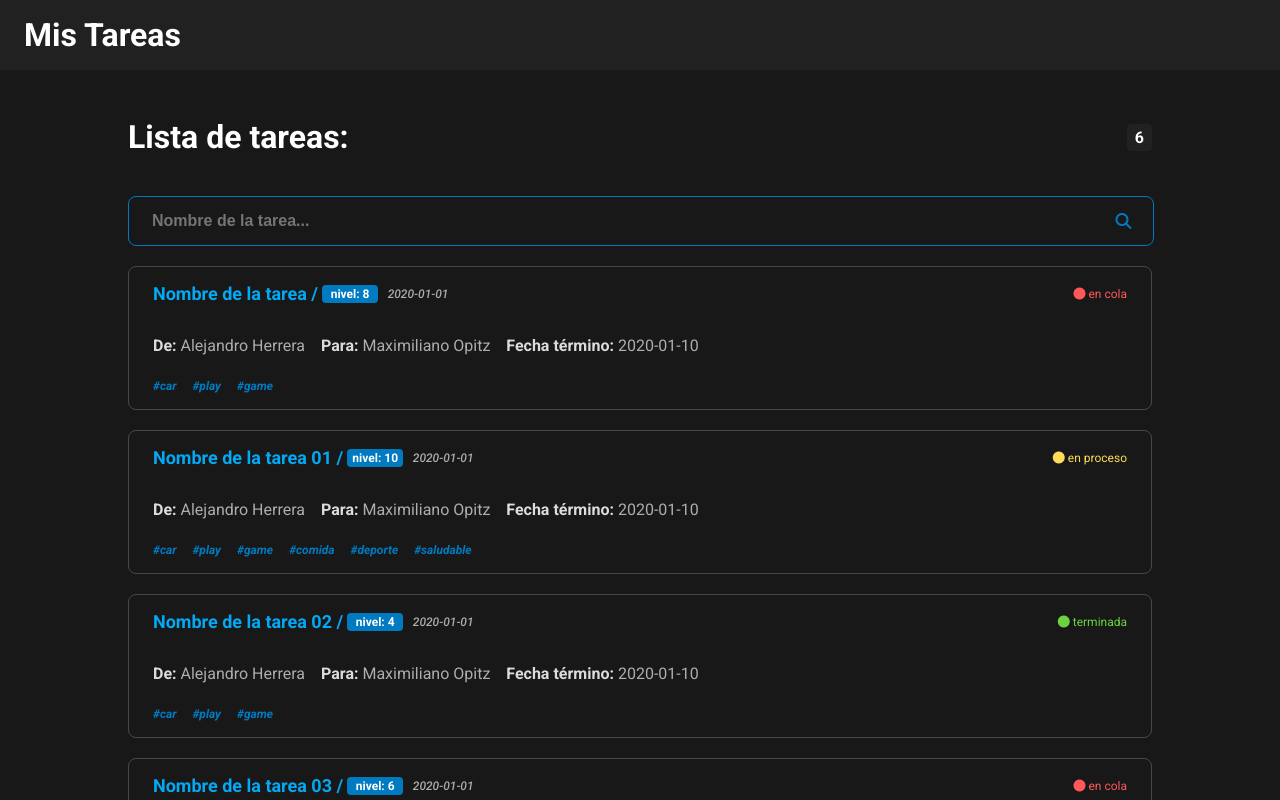
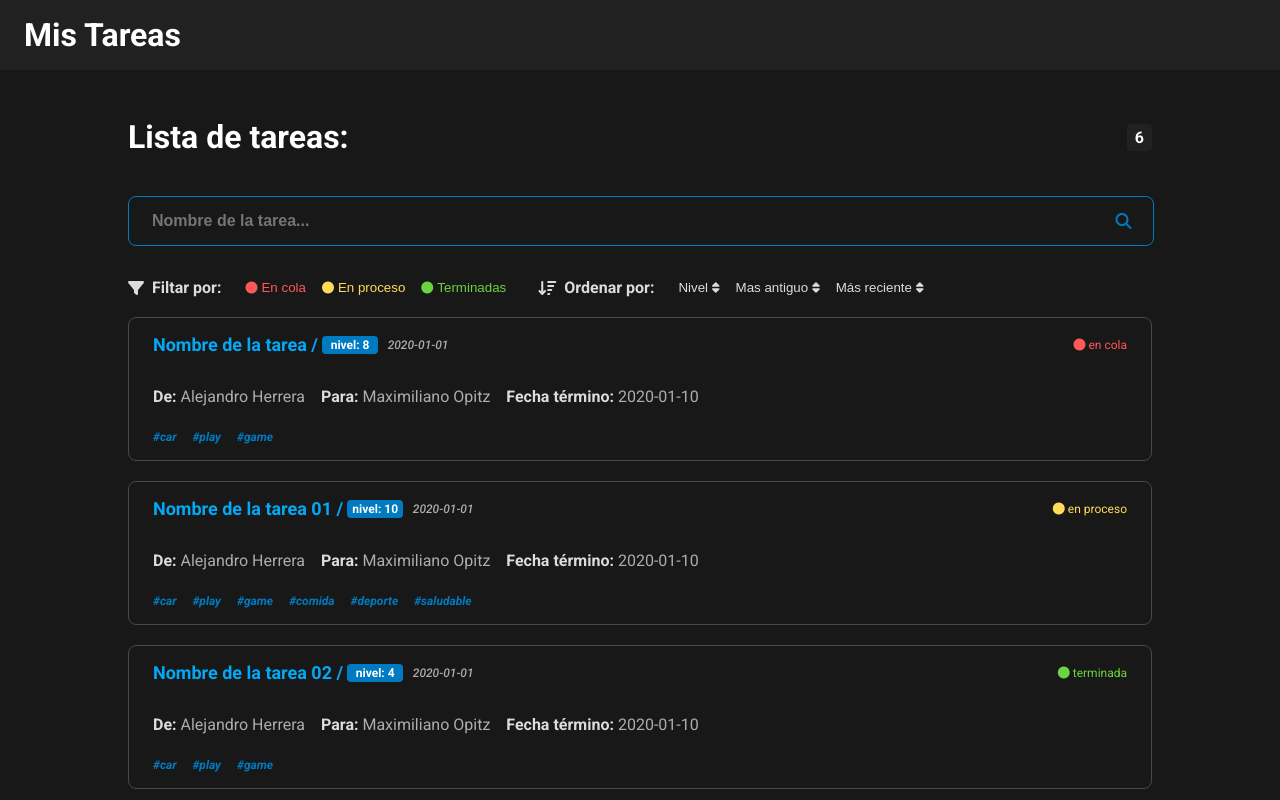
Before and after one commit to AlejandroIHT/my-task, a React app: page / in a window 1280 px wide. Shown: the top 800 px of the page. Built offline with nearby package versions, Linux system fonts and the light colour scheme.

Commit message:
[add] Filters component

```diff
--- a/public/index.html
+++ b/public/index.html
@@ -2,7 +2,7 @@
 <head>
   <meta charset="UTF-8">
   <meta name="viewport" content="width=device-width, initial-scale=1.0">
-  <title>My Task</title>
+  <title>Mis Tareas</title>
   <script src="https://kit.fontawesome.com/a8d9ca2f40.js" crossorigin="anonymous"></script>
 </head>
 <body>
--- /dev/null
+++ b/src/components/Filters.jsx
@@ -0,0 +1,66 @@
+import React from 'react';
+import '../styles/components/filters.css';
+
+const Filters = () => (
+  <div className="filters">
+    <div className="filters__container">
+      <div className="filters__icon">
+        <i className="fas fa-filter" />
+        <p>Filtar por:</p>
+      </div>
+      <div className="filters__inputs">
+        <div className="filters__inputs--status">
+          <div className="status__container--in-line">
+            <i className="fas fa-circle" />
+            <button className="status--in-line" type="button">
+              En cola
+            </button>
+          </div>
+          <div className="status__container--in-process">
+            <i className="fas fa-circle" />
+            <button className="status--in-process" type="button">
+              En proceso
+            </button>
+          </div>
+          <div className="status__container--finished">
+            <i className="fas fa-circle" />
+            <button className="status--finished" type="button">
+              Terminadas
+            </button>
+          </div>
+        </div>
+      </div>
+    </div>
+
+    <div className="filters__container">
+      <div className="filters__icon">
+        <i className="fas fa-sort-amount-down" />
+        <p>Ordenar por:</p>
+      </div>
+      <div className="filters__inputs">
+        <div className="filters__inputs--order">
+          <div className="order__container--level">
+            <button className="order--level" type="button">
+              Nivel
+            </button>
+            <i className="fas fa-sort" />
+          </div>
+          <div className="order__container--old">
+            <button className="order--old" type="button">
+              Mas antiguo
+            </button>
+            <i className="fas fa-sort" />
+          </div>
+          <div className="order__container--new">
+            <button className="order--new" type="button">
+              Más reciente
+            </button>
+            <i className="fas fa-sort" />
+          </div>
+        </div>
+      </div>
+    </div>
+  </div>
+);
+
+export default Filters;
--- a/src/components/Tasks.jsx
+++ b/src/components/Tasks.jsx
@@ -2,6 +2,7 @@ import React from 'react';
 import '../styles/components/tasks.css';
 import Task from './Task';
 import Search from './Search';
+import Filters from './Filters';
 
 const Tasks = ({ tasks }) => (
   <div className="tasks">
@@ -14,6 +15,8 @@ const Tasks = ({ tasks }) => (
 
     <Search />
 
+    <Filters />
+
     <div className="tasks__container">
       {tasks.map((task) => (
         <Task key={task.id} data={task} />
--- /dev/null
+++ b/src/styles/components/filters.css
@@ -0,0 +1,177 @@
+@import '../globalStyle.css';
+
+.filters {
+  display: flex;
+  align-items: center;
+}
+
+.filters__container {
+  display: flex;
+}
+
+.filters__icon {
+  display: flex;
+  color: var(--main-color-ultimate-light);
+  padding-right: 24px;
+  margin-bottom: 20px;
+  align-items: center;
+}
+
+.filters__icon i {
+  margin-right: 8px;
+}
+
+.filters__icon p {
+  font-weight: 600;
+}
+
+.filters__inputs {
+  display: flex;
+  flex-wrap: wrap;
+  margin-bottom: 20px;
+  align-items: center;
+}
+
+.filters__inputs--status,
+.filters__inputs--level,
+.filters__inputs--date {
+  margin-right: 16px;
+}
+
+.filters__inputs--status,
+.filters__inputs--order {
+  color: var(--main-color-ultimate-light);
+  display: flex;
+  flex-wrap: wrap;
+  align-items: center;
+}
+
+.status__container--in-line,
+.status__container--in-process,
+.status__container--finished,
+.order__container--level,
+.order__container--old,
+.order__container--new {
+  font-size: 12px;
+  margin-right: 16px;
+}
+
+.status__container--in-line i,
+.status__container--in-process i,
+.status__container--finished i {
+  margin-right: 4px;
+}
+
+.order__container--level button,
+.order__container--old button,
+.order__container--new button{
+  color: var(--main-color-ultimate-light);
+  margin-right: 4px;
+}
+
+.status--in-line,
+.status--in-process,
+.status--finished,
+.order--level,
+.order--old,
+.order--new {
+  background: none;
+  border: none;
+  cursor: pointer;
+}
+
+.status--in-line:focus,
+.status--in-process:focus,
+.status--finished:focus,
+.order--level:focus,
+.order--old:focus,
+.order--new:focus,
+.status--in-line:active,
+.status--in-process:active,
+.status--finished:active,
+.order--level:active,
+.order--old:active,
+.order--new:active {
+  outline: none;
+}
+
+.status--in-line.active {
+  font-weight: 600;
+  box-shadow: 0px 2px 0px 0px var(--assent-color-red);
+}
+
+.status--in-process.active {
+  font-weight: 600;
+  box-shadow: 0px 2px 0px 0px var(--assent-color-yellow);
+}
+
+.status--finished.active {
+  font-weight: 600;
+  box-shadow: 0px 2px 0px 0px var(--assent-color-green);
+}
+
+.order--level.active {
+  font-weight: 600;
+  box-shadow: 0px 2px 0px 0px var(--main-color-ultimate-light);
+}
+
+.order--old.active {
+  font-weight: 600;
+  box-shadow: 0px 2px 0px 0px var(--main-color-ultimate-light);
+}
+
+.order--new.active {
+  font-weight: 600;
+  box-shadow: 0px 2px 0px 0px var(--main-color-ultimate-light);
+}
+
+.status__container--in-line i,
+.status--in-line  {
+  color: var(--assent-color-red);
+}
+
+.status__container--in-process i,
+.status--in-process  {
+  color: var(--assent-color-yellow);
+}
+
+.status__container--finished i,
+.status--finished  {
+  color: var(--assent-color-green);
+}
+
+.filters__inputs--level select,
+.filters__inputs--date input {
+  color: var(--main-color-ultimate-light);
+  font-weight: 600;
+  background-color: transparent;
+  border: 1px solid var(--main-color-ultimate-light);
+  border-radius: 4px;
+  padding: 4px 8px;
+}
+
+.filters__inputs--level select option {
+  color: var(--main-color-primary);
+}
+
+.filters__inputs select:active,
+.filters__inputs input:active,
+.filters__inputs select:focus,
+.filters__inputs input:focus {
+  outline: none;
+  background-color: #007ac10f;
+}
+
+@media (max-width: 1020px) {
+  .filters {
+    flex-direction: column;
+    align-items: flex-start;
+  }
+}
+
+@media (max-width: 540px) {
+  .filters__container {
+    flex-direction: column;
+    align-items: flex-start;
+  }
+}
--- a/src/styles/components/search.css
+++ b/src/styles/components/search.css
@@ -3,7 +3,7 @@
 .search {
   position: relative;
   display: flex;
-  margin-bottom: 20px;
+  margin-bottom: 32px;
   justify-content: space-between;
   align-items: center;
 }
```
